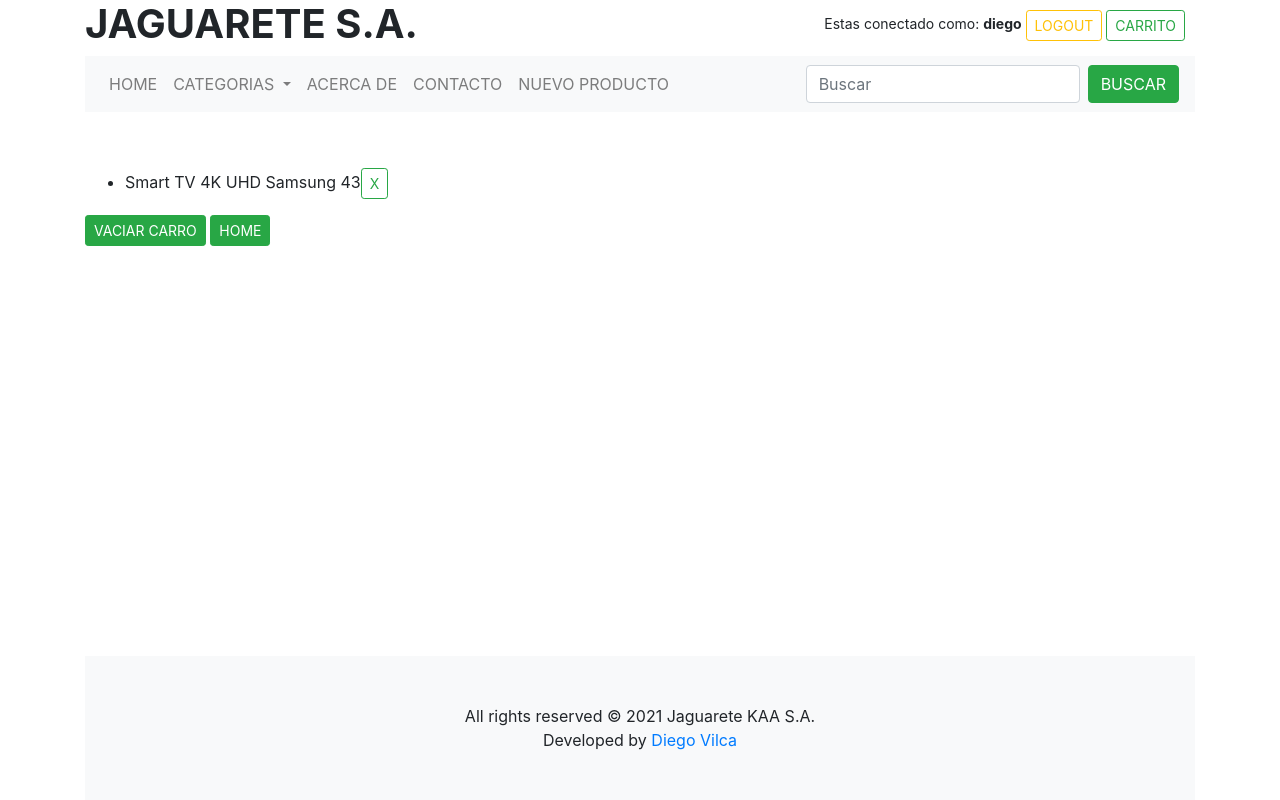
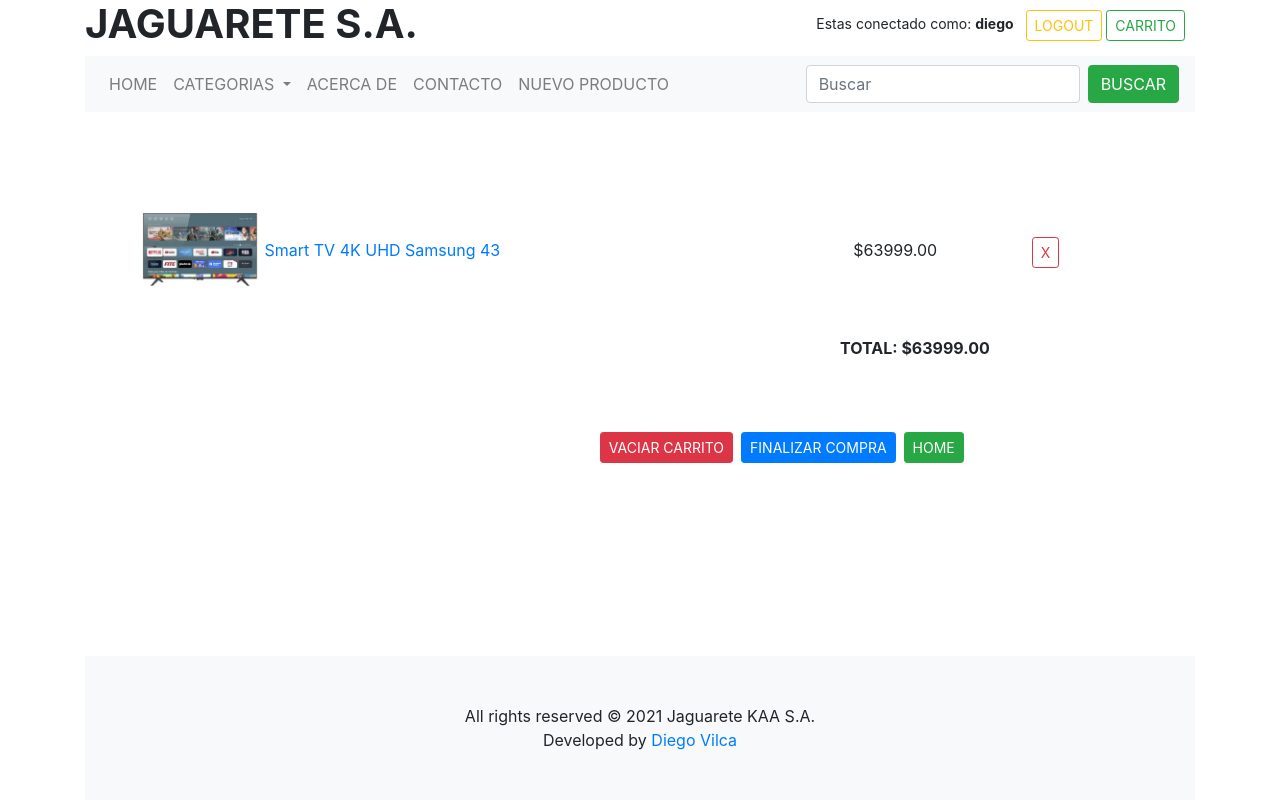
Before and after one commit to diego-vilca/JAGUARETE-KAA-S.A, a Django app: page /SITIO/carrito/12 in a window 1280 px wide. Run offline with Django 3.2, Linux system fonts and the light colour scheme; a user stored in the database is signed in; data comes from the database, SQL or seed files in the repository; both versions use the stored data as it was after the commit; parts of the project's set-up code (start-up, migrations or seed data) failed here and were passed over; some libraries are stand-ins or nearby versions.

Commit message:
sitio funcional

```diff
--- a/PROYECTO/PROYECTO/templates/registration/layout.html
+++ b/PROYECTO/PROYECTO/templates/registration/layout.html
@@ -14,13 +14,13 @@
     <body>
         <div class="container">
             <header>
-                <div id="bloque_login">
+                <!-- <div id="bloque_login">
                     {% if user.is_authenticated %}
                         Estas conectado como: {{ user.get_username }} <a role="button" class="btn btn-outline-warning" href="{% url 'logout'%}?next={{request.path}}">Salir</a>
                     {% else %}
                         <a role="button" class="btn btn-outline-success" href="{% url 'login'%}?next={{request.path}}">Acceder</a>
                     {% endif %}
-                </div>
+                </div> -->
                 <h1 class="font-weight-bolder">JAGUARETE S.A.</h1>
             </header>
             {% block content %}
--- a/PROYECTO/SITIO/templates/web/carrito.html
+++ b/PROYECTO/SITIO/templates/web/carrito.html
@@ -4,23 +4,53 @@
 
 <div>
     <h2>{{ mensaje }}</h2>
-
+    <br>
     {% if lista_carrito %}
 
         {% for producto in lista_carrito %}
-            <ul>
-                <li>{{ producto.titulo }}<a role="button" class="btn btn-outline-success btn-sm" href="{% url 'SITIO:carrito_eliminar' producto.id %}">X</a></li>
+            <ul style="list-style:none; margin:0">
+                <li>
+                    <div class="d-flex">
+                        <div class="col-8">
+                            <a href="{% url 'SITIO:producto' producto.id %}">
+                                <img src="{{producto.imagen.url}}" class="card-img-top" style="width: 120px">
+                            </a>
+                            <a href="{% url 'SITIO:producto' producto.id %}">{{ producto.titulo }}</a>
+                        </div>
+                        <div class="col-2 d-flex flex-column justify-content-center pb-1">
+                            ${{producto.precio |floatformat:2}}
+                        </div>
+                        <div class="col-2 d-flex  justify-content-start">
+                            <div class="d-flex flex-column justify-content-center">
+                                <a role="button" class="btn btn-outline-danger btn-sm d-flex" href="{% url 'SITIO:carrito_eliminar' producto.id %}">X</a>
+                            </div>
+                        </div>
+                    </div>
+                </li>
             </ul>
         {% endfor %}
-    <a role="button" class="btn btn-success btn-sm" href="{% url 'SITIO:carrito_eliminar' %}">VACIAR CARRO</a>
-    <a role="button" class="btn btn-success btn-sm" href="{% url 'SITIO:index' %}">HOME</a>
+        <br>
+    <div class="d-flex  justify-content-end">
+        <div class="col-4"><b>TOTAL: ${{total |floatformat:2}}</b></div>
+    </div>
+    <br><br><br>
+    <div class="d-flex  justify-content-center">
+        <div class="col-7 d-flex justify-content-end p-0">
+            <a role="button" class="btn btn-danger btn-sm ml-2" href="{% url 'SITIO:carrito_eliminar' %}">VACIAR CARRITO</a>
+            <a role="button" class="btn btn-primary btn-sm ml-2" href="{% url 'SITIO:index' %}">FINALIZAR COMPRA</a>
+            <a role="button" class="btn btn-success btn-sm ml-2" href="{% url 'SITIO:index' %}">HOME</a>
+        </div>
+    </div>
     {% else %}
-    <a role="button" class="btn btn-success btn-sm" href="{% url 'SITIO:index' %}">HOME</a>
+
+        <div class="d-flex justify-content-start">
+            <a role="button" class="btn btn-success btn-sm ml-2" href="{% url 'SITIO:index' %}">HOME</a>
+        </div>
+
+
 
     {% endif %}
 
 </div>
-
+<br><br>
 {% endblock %}
-
-<h1>{{ variable }}</h1>
--- a/PROYECTO/SITIO/templates/web/layout.html
+++ b/PROYECTO/SITIO/templates/web/layout.html
@@ -21,7 +21,7 @@
             <header>
                 <div id="bloque_login">
                     {% if user.is_authenticated %}
-                        Estas conectado como:  <b>{{ user.get_username }}</b> <a role="button" class="btn btn-outline-warning btn-sm" href="{% url 'logout'%}?next={{request.path}}">LOGOUT</a>
+                        Estas conectado como:  <b>{{ user.get_username }}</b> <a role="button" class="btn btn-outline-warning btn-sm ml-2" href="{% url 'logout'%}?next={{request.path}}">LOGOUT</a>
                         {% if perms.SITIO.view_carrito %}
                         <a role="button" class="btn btn-outline-success btn-sm" href="{% url 'SITIO:carrito' %}">CARRITO</a>
                         {% endif %}
@@ -84,7 +84,7 @@
                   </ul>
                   <form class="form-inline my-2 my-lg-0" method="POST" action="{% url 'SITIO:buscador'  %}">
                     {% csrf_token %}
-                    <input name="busqueda" class="form-control mr-sm-2" type="search" placeholder="Buscar" aria-label="Search">
+                    <input name="busqueda" class="form-control mr-sm-2" type="search" placeholder="Buscar" aria-label="Search" required>
                     <button class="btn btn-success my-2 my-sm-0" type="submit">BUSCAR</button>
                   </form>
                 </div>
--- a/PROYECTO/SITIO/templates/web/producto.html
+++ b/PROYECTO/SITIO/templates/web/producto.html
@@ -41,7 +41,7 @@
             </div>
         </div>
     </div>
-</div><br>
+</div><br><br>
 
 
 
--- a/PROYECTO/SITIO/views.py
+++ b/PROYECTO/SITIO/views.py
@@ -78,10 +78,14 @@ def producto_editar(request, producto_id):
             "lista_categorias": Categoria.objects.all(),
         })
 
+
+
 def producto_eliminar(request, producto_id):
     un_producto = get_object_or_404(Producto, id=producto_id)
     un_producto.delete()
     return redirect("SITIO:index")
+
+
 
 def buscador(request, categoria_id=""):
     if request.method == "POST":
@@ -157,6 +161,7 @@ def carrito(request, producto_id=''):
             # paso las categorias para el menu
             "lista_categorias": Categoria.objects.all(),
             "lista_carrito": carrito.lista_productos.all(),
+            "total":carrito.total_carrito
         })
     else:
         carrito = Carrito.objects.filter(usuario=request.user.id).first()
@@ -165,10 +170,13 @@ def carrito(request, producto_id=''):
         if carrito:
             lista_carrito = carrito.lista_productos
 
+            total = carrito.total_carrito
+
             return render(request,"web/carrito.html", {
             # paso las categorias para el menu
             "lista_categorias": Categoria.objects.all(),
             "lista_carrito": lista_carrito.all(),
+            "total": total,
             "mensaje": mensaje
         })
         else:
@@ -194,12 +202,23 @@ def carrito_eliminar(request, producto_id=""):
             if item == producto:
                 carrito.lista_productos.remove(item)
 
+        carrito.save()
+        #paso la lista de productos acrualizada
         lista_carrito = carrito.lista_productos
+
+        #recalculo el precio total y lo paso
+        total = 0
+        for item in carrito.lista_productos.all():
+            total += item.precio
+
+
+
 
         return render(request,"web/carrito.html", {
                 # paso las categorias para el menu
                 "lista_categorias": Categoria.objects.all(),
                 "lista_carrito": lista_carrito.all(),
+                "total": total
             })
 
 
```
Also changed, not shown: PROYECTO/SITIO/static/estilos.css (+0 -7 lines), PROYECTO/SITIO/templates/web/busqueda.html (+42 -18 lines), PROYECTO/SITIO/templates/web/producto_alta.html (+15 -9 lines), PROYECTO/SITIO/templates/web/producto_editar.html (+20 -12 lines), PROYECTO/db.sqlite3, PROYECTO/media/imagenes/tablet_vLeRvSS.jpg (added).
